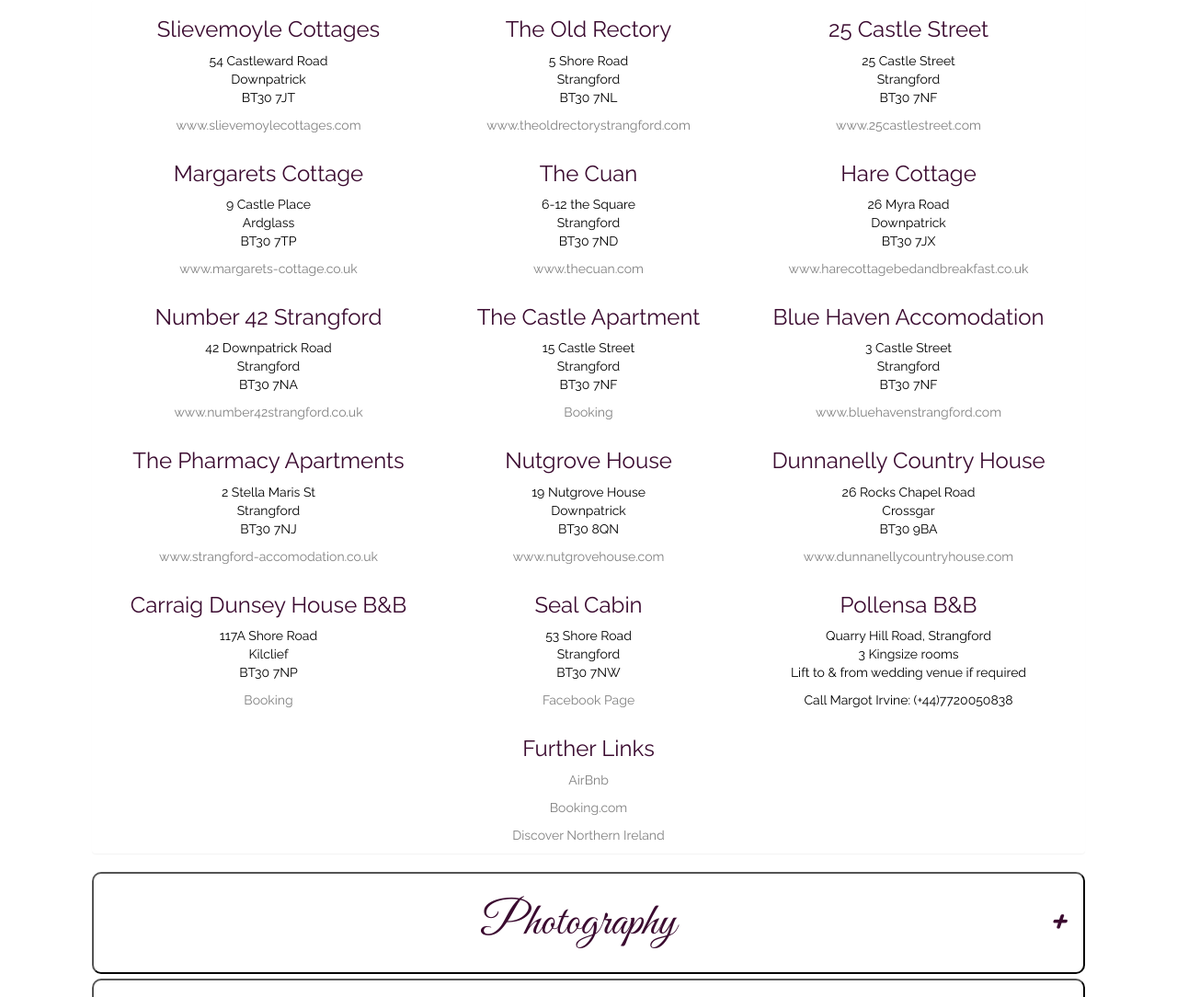
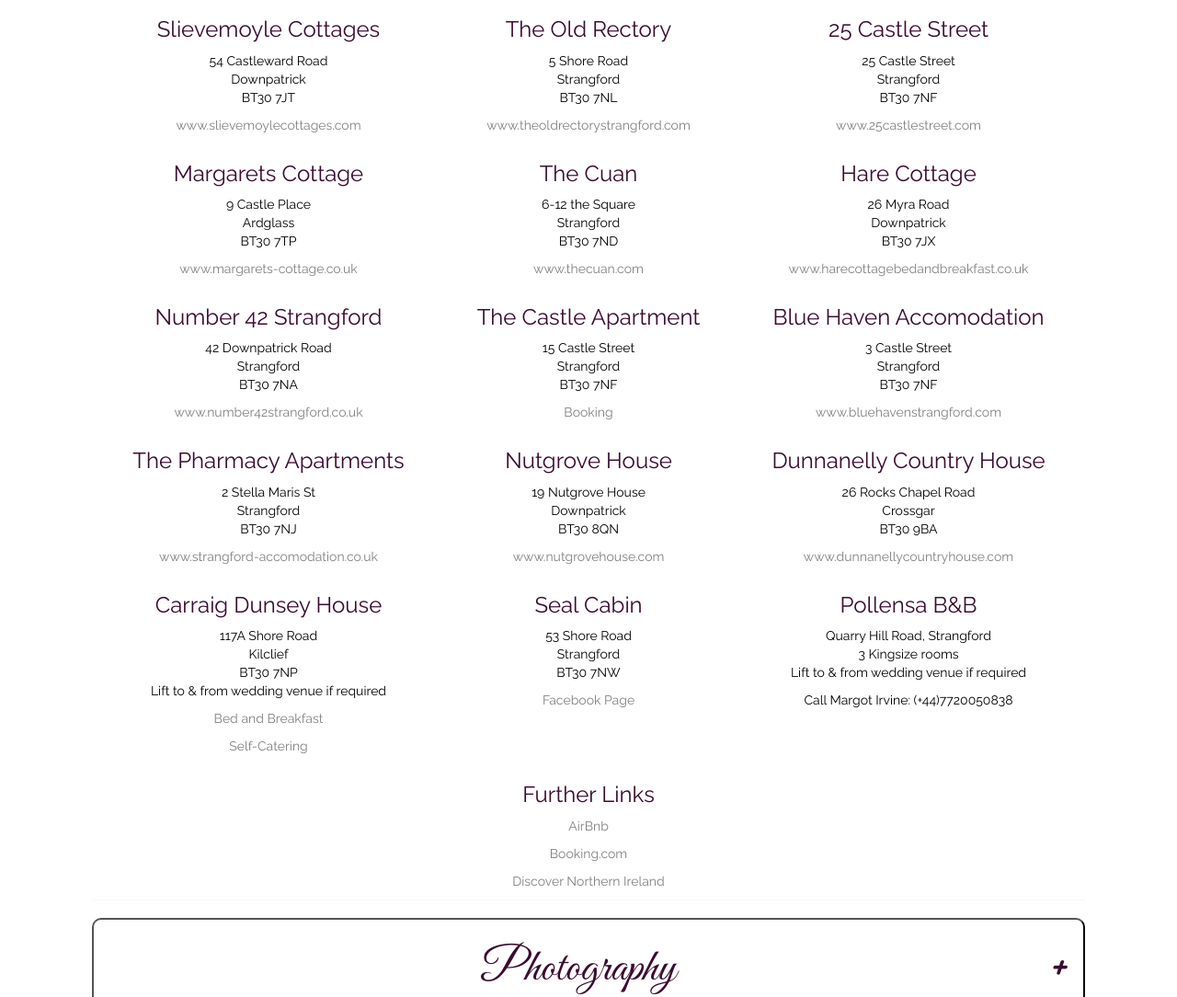
Before and after one commit to kgmaxwell1990/old-court-chapel-weddings-django, a Django app: page /vendors/ in a window 1280 px wide, after a click on "Accomodation". Shown: the part 925-2009 px from the top of the page at 92% size. Run offline with Django 3.2, Linux system fonts and the light colour scheme; some libraries are stand-ins or nearby versions.

Commit message:
accomodation section updated

```diff
--- a/home/templates/vendors.html
+++ b/home/templates/vendors.html
@@ -279,14 +279,18 @@
 
             <div class="row">
                 <div class="col-lg-4 col-md-4 col-sm-12">
-                  <h3 class="raleway">Carraig Dunsey House B&amp;B</h3>
+                  <h3 class="raleway">Carraig Dunsey House</h3>
 
                   <p>117A Shore Road <br>
                     Kilclief<br>
-                    BT30 7NP
+                    BT30 7NP<br>
+                    Lift to &amp; from wedding venue if required
+
                   </p>
 
-                  <p><a href="https://www.tripadvisor.co.uk/VacationRentalReview-g664089-d12258138-Carraig_Dunsey_House_Bed_and_Breakfast-Strangford_County_Down_Northern_Ireland.html" target="_blank">Booking</a></p>
+                  <p><a href="http://carraig-dunsey-house-bedbreakfast.business.site/ " target="_blank">Bed and Breakfast </a></p>
+                  <p><a href="http://carraig-dunsey-house-bb-and-dunsey-beag-self.business.site/">Self-Catering </a></p>
+
                 </div>
 
                 <div class="col-lg-4 col-md-4 col-sm-12">
```
